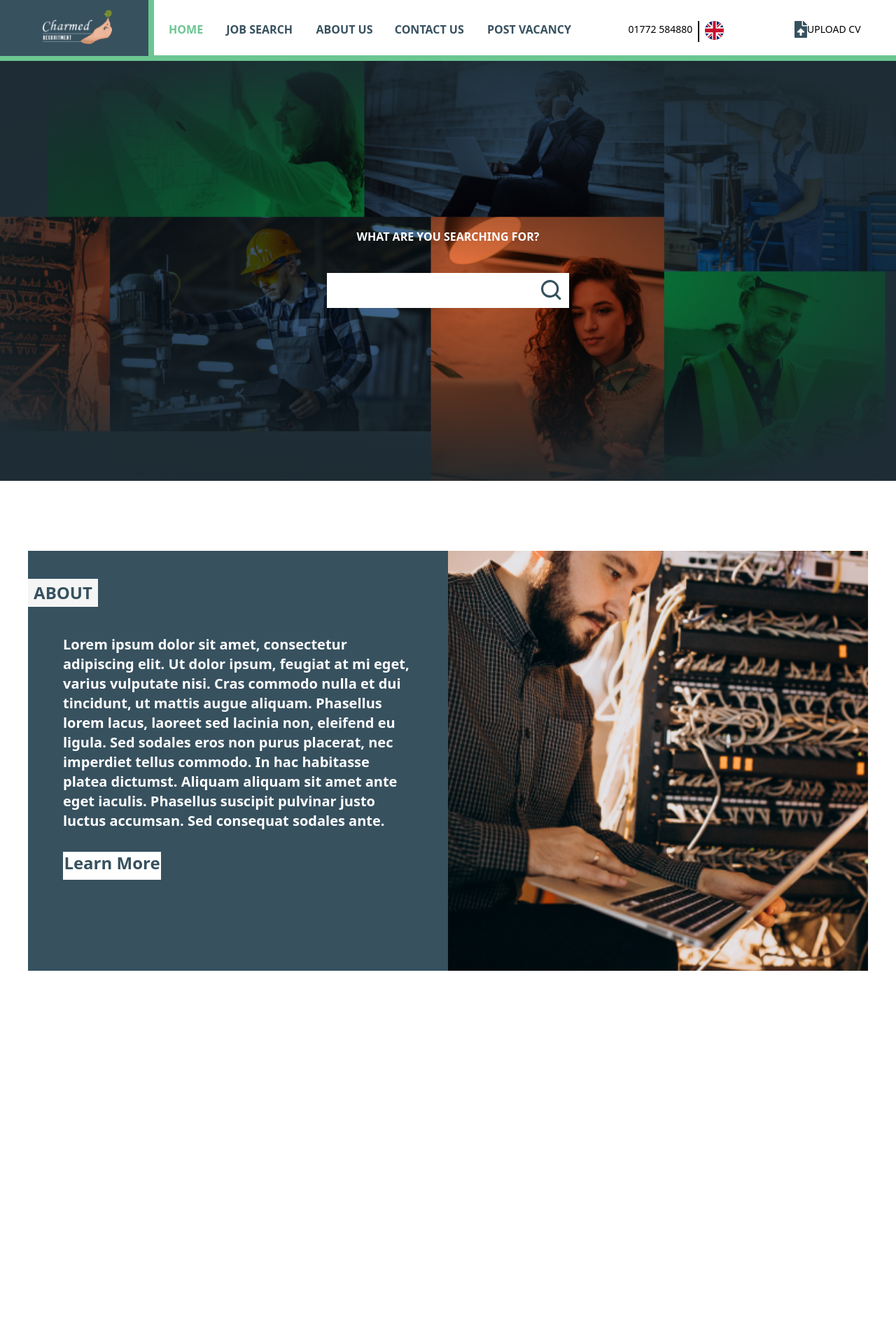
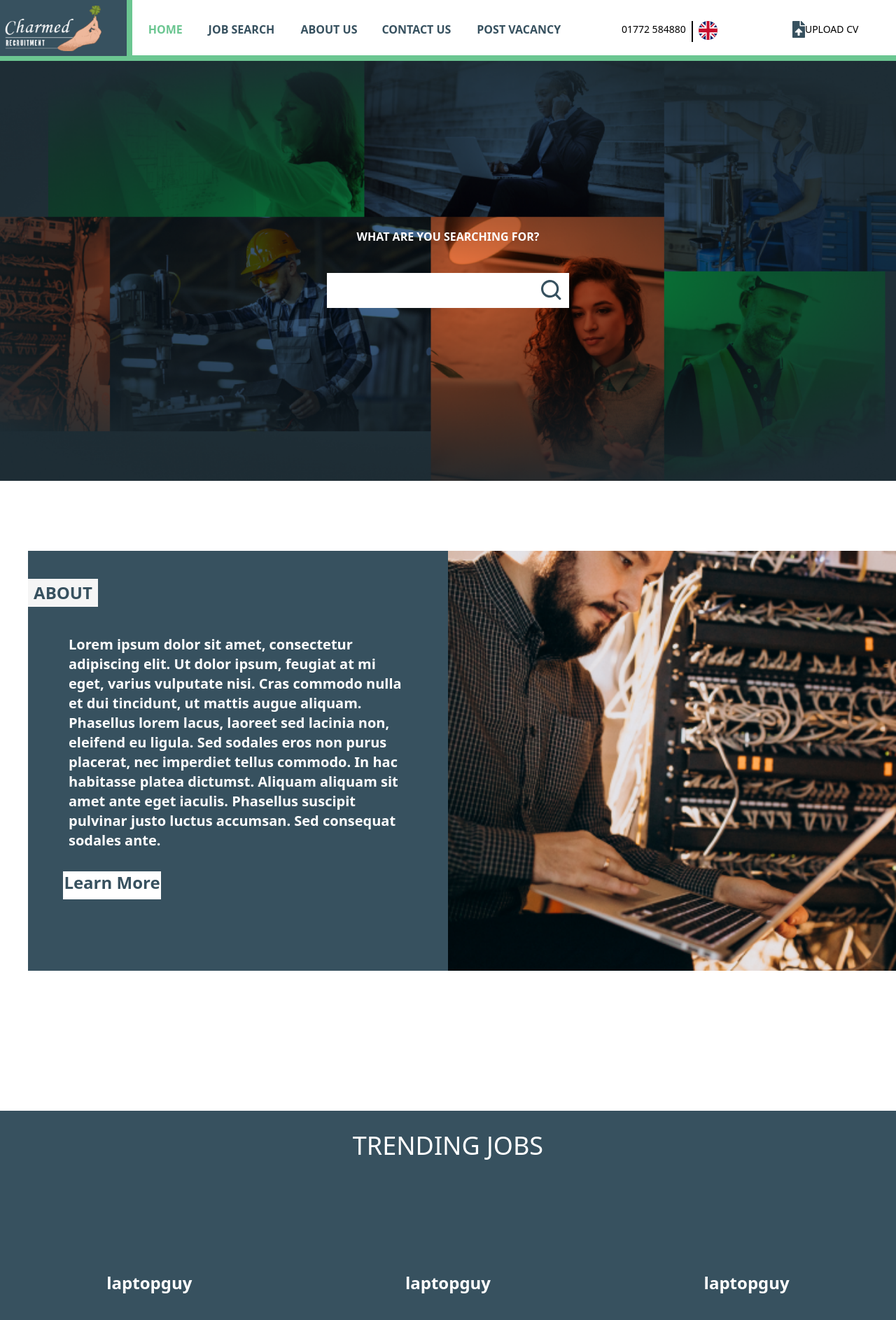
Before and after one commit to robertopne123/charmedrecruitment, a Next.js app: page / in a window 1280 px wide. Shown: the top 1886 px of the page at 70% size. Before the commit the page ends 1587 px from the top, so only its background shows below. Built offline with nearby package versions, Linux system fonts and the light colour scheme.

Commit message:
INDEX job cards

```diff
--- /dev/null
+++ b/Components/jobcard.js
@@ -0,0 +1,22 @@
+import Link from "next/link";
+import Image from "next/image";
+
+export const JobCard = (props) => {
+  //href={props.link}
+  return (
+    // <Link>
+    //   <a>
+    <div className=" mx-auto p-[30px] flex flex-col relative w-[400px] h-[400px] drop-shadow-lg  ">
+      <div className="relative h-full w-[400px] ">
+        <Image src={props.image} alt="" layout="fill" objectFit="cover" />
+      </div>
+      <div className="absolute w-[100%] h-[100%] flex flex-col justify-center">
+        <h3 className=" text-white text-center font-semibold text-2xl mx-auto mt-[150px]">
+          {props.name}
+        </h3>
+      </div>
+    </div>
+    //   </a>
+    // </Link>
+  );
+};
--- a/components/header.js
+++ b/components/header.js
@@ -7,8 +7,8 @@ export const Header = () => {
   return (
     <>
       <div className="h-[87px] w-full flex flex-row border-b-8 border-secondary">
-        <div className="h-[80px] border-r-8 border-secondary  w-[160px]  sm:w-[220px] bg-primary pt-[14px] pb-[30px] ">
-          <div className="h-[49px] w-[100px]  relative mx-[30px] sm:mx-[60px] ">
+        <div className="h-[80px] border-r-8 border-secondary  w-[160px]  sm:w-[220px] bg-primary pt-[8px] pb-[30px] ">
+          <div className="h-[65px] w-[140px]  relative mx-[20px] sm:mx-[5px] ">
             <Image
               src="/Logo.png"
               alt="Nightclub image"
--- a/pages/index.js
+++ b/pages/index.js
@@ -1,6 +1,7 @@
 import Head from "next/head";
 import Image from "next/image";
 import { Header } from "../components/header";
+import { JobCard } from "../components/jobcard";
 // import styles from "../styles/Home.module.css";
 
 // import { RNavbar } from "../components/navbar.js";
@@ -74,7 +75,7 @@ export default function Home() {
             </h3>
           </div>
           <div className="mt-[40px] max-w-[500px] mx-auto font-semibold ">
-            <p className="text-white text-xl">
+            <p className="text-white text-lg sm:text-xl px-2">
               Lorem ipsum dolor sit amet, consectetur adipiscing elit. Ut dolor
               ipsum, feugiat at mi eget, varius vulputate nisi. Cras commodo
               nulla et dui tincidunt, ut mattis augue aliquam. Phasellus lorem
@@ -91,7 +92,8 @@ export default function Home() {
             </div>
           </div>
         </div>
-        <div className="relative h-[600px] mx-[30px] lg:mx-0">
+        <div className="w-[100%] mx-auto">
+          <div className="relative max-w-[640px] sm:w-[640px] h-[600px]  sm:mx-auto  ">
             <Image
               src="/laptopguy.png"
               alt="laptop Guy"
@@ -101,8 +103,26 @@ export default function Home() {
             />
           </div>
         </div>
-
-      {/* <Footer />  */}
+      </div>
+      <div className="w-full h-[550px] bg-primary grid grid-cols-3">
+        <div className="col-span-3 ">
+          <h2 className="text-center text-white text-4xl w-[100%] mt-[30px]">
+            TRENDING JOBS
+          </h2>
+        </div>
+        <div className="">
+          <JobCard image="/laptopguy.png" name="laptopguy" />
+        </div>
+        <div className="">
+          {" "}
+          <JobCard image="/laptopguy.png" name="laptopguy" />
+        </div>
+        <div className="">
+          {" "}
+          <JobCard image="/laptopguy.png" name="laptopguy" />
+        </div>
+        <div className=""></div>
+      </div>
     </div>
   );
 }
```
Also changed, not shown: index.js (deleted, +0 -67 lines). Lines whose indentation alone changed are shown as unchanged.
